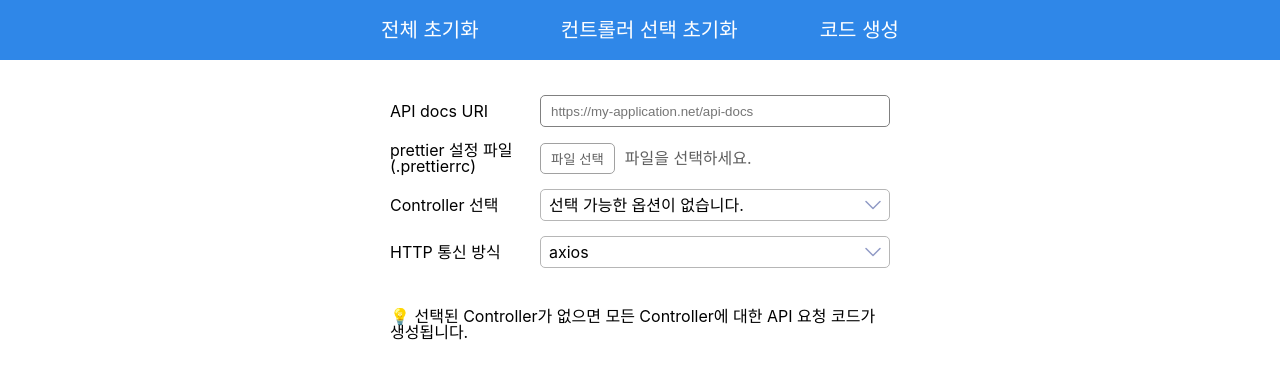
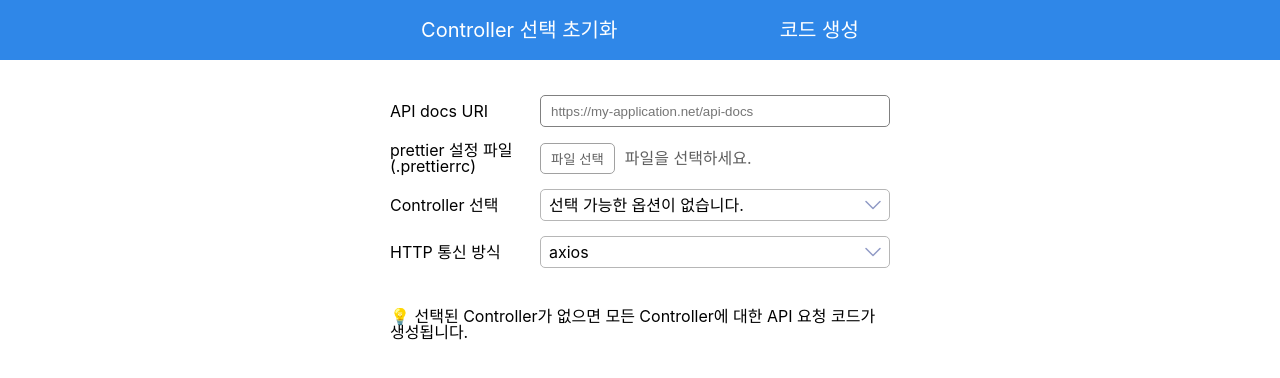
Before and after one commit to hyeonQyu/ts-apigen, a Next.js app in the folder ui/: page / in a window 1280 px wide. Shown: the top 378 px of the page. Built offline with nearby package versions, Linux system fonts and the light colour scheme.

Commit message:
feat: 컨트롤러 생성 초기화 기능 구현 및 코드 생성 요청

```diff
--- a/ui/src/components/home/components/header/header.tsx
+++ b/ui/src/components/home/components/header/header.tsx
@@ -1,15 +1,19 @@
-export interface HeaderProps {}
+import { IUseHomeHandlers, IUseHomeValues } from '@components/home/useHome';
+import useHeader from '@components/home/components/header/useHeader';
+
+export interface HeaderProps extends IUseHomeValues, Pick<IUseHomeHandlers, 'setControllers'> {}
 
 function Header(props: HeaderProps) {
-    const {} = props;
+    const {
+        handlers: { handleClickInitSelectedController, handleClickGenerateCode },
+    } = useHeader(props);
 
     return (
         <>
             <nav>
                 <ul>
-                    <li>전체 초기화</li>
-                    <li>컨트롤러 선택 초기화</li>
-                    <li>코드 생성</li>
+                    <li onClick={handleClickInitSelectedController}>Controller 선택 초기화</li>
+                    <li onClick={handleClickGenerateCode}>코드 생성</li>
                 </ul>
             </nav>
 
--- /dev/null
+++ b/ui/src/components/home/components/header/useHeader.ts
@@ -0,0 +1,60 @@
+import { HeaderProps } from '@components/home/components/header/header';
+import { useMutation } from 'react-query';
+import { Api } from '@requests/apis/api';
+
+export interface IUseHeaderParams extends HeaderProps {}
+
+export interface IUseHeader {
+    values: IUseHeaderValues;
+    handlers: IUseHeaderHandlers;
+}
+
+export interface IUseHeaderValues {}
+
+export interface IUseHeaderHandlers {
+    handleClickInitSelectedController: () => void;
+    handleClickGenerateCode: () => void;
+}
+
+export default function useHeader(params: IUseHeaderParams): IUseHeader {
+    const { selectedControllerNames, setControllers, uri, prettierConfig, httpApiType } = params;
+
+    const handleClickInitSelectedController = () => {
+        if (selectedControllerNames.length === 0) {
+            return;
+        }
+
+        if (confirm('선택한 Controller를 모두 초기화하시겠습니까?')) {
+            setControllers((prev) => {
+                return prev.map(({ name }) => ({ name, checked: false }));
+            });
+        }
+    };
+
+    const generateCode = useMutation(() => {
+        return Api.postGenerateCode({
+            config: {
+                apiDocsUri: uri,
+                requestApi: httpApiType,
+                prettierConfig,
+                controllerNames: selectedControllerNames,
+            },
+        });
+    });
+
+    const handleClickGenerateCode = () => {
+        const { data, mutate, isSuccess } = generateCode;
+        mutate();
+        if (isSuccess && data) {
+            alert('코드 생성이 완료되었습니다.');
+        }
+    };
+
+    return {
+        values: {},
+        handlers: {
+            handleClickInitSelectedController,
+            handleClickGenerateCode,
+        },
+    };
+}
--- a/ui/src/components/home/home.tsx
+++ b/ui/src/components/home/home.tsx
@@ -7,30 +7,23 @@ import ControllerLabelContainer from '@components/home/components/controller-lab
 import Header from '@components/home/components/header/header';
 
 function Home() {
-    const {
-        values: { uri, prettierConfig, controllers, selectedControllerNames, httpApiType },
-        handlers: { setUri, setIsLoadController, setPrettierConfig, setControllers, setHttpApiType },
-    } = useHome();
+    const { values, handlers } = useHome();
 
     return (
         <>
-            <Header />
+            <Header {...values} {...handlers} />
 
             <div className={'wrapper'}>
                 <div>
                     <form>
-                        <ApiDocsUriRow uri={uri} setUri={setUri} setIsLoadController={setIsLoadController} />
-                        <PrettierConfigFileRow prettierConfig={prettierConfig} setPrettierConfig={setPrettierConfig} />
-                        <ControllerSelectRow
-                            controllers={controllers}
-                            setControllers={setControllers}
-                            selectedControllerNames={selectedControllerNames}
-                        />
-                        <HttpApiSelectRow httpApiType={httpApiType} setHttpApiType={setHttpApiType} />
+                        <ApiDocsUriRow {...values} {...handlers} />
+                        <PrettierConfigFileRow {...values} {...handlers} />
+                        <ControllerSelectRow {...values} {...handlers} />
+                        <HttpApiSelectRow {...values} {...handlers} />
                     </form>
 
                     <div className={'label-wrapper'}>
-                        <ControllerLabelContainer selectedControllerNames={selectedControllerNames} setControllers={setControllers} />
+                        <ControllerLabelContainer {...values} {...handlers} />
                     </div>
                 </div>
             </div>
--- a/ui/src/defines/models.ts
+++ b/ui/src/defines/models.ts
@@ -1,4 +1,5 @@
 import { ParsedQs } from 'qs';
+import { Config } from '@defines/config';
 
 export interface ControllersReq extends ParsedQs {
     docsUri: string;
@@ -7,3 +8,7 @@ export interface ControllersReq extends ParsedQs {
 export interface ControllersRes {
     controllerNames: string[];
 }
+
+export interface GenerateCodeReq {
+    config: Omit<Config, 'generatedCodePath'>;
+}
--- a/ui/src/requests/apis/api.ts
+++ b/ui/src/requests/apis/api.ts
@@ -1,5 +1,5 @@
 import axios from 'axios';
-import { ControllersReq, ControllersRes } from '@defines/models';
+import { ControllersReq, ControllersRes, GenerateCodeReq } from '@defines/models';
 
 export namespace Api {
     const client = axios.create({ baseURL: 'http://localhost:6200/api' });
@@ -11,4 +11,12 @@ export namespace Api {
     export async function getControllers(req: ControllersReq): Promise<ControllersRes> {
         return (await client.get('/controllers', { params: req })).data;
     }
+
+    /**
+     * 코드 생성 요청
+     * @param req
+     */
+    export async function postGenerateCode(req: GenerateCodeReq): Promise<boolean> {
+        return (await client.post('/generate-code', req)).data;
+    }
 }
```
Also changed, not shown: ui/src/defines/config.ts (added, +17 -0 lines), ui/src/defines/selectBoxOption.ts (renamed from ui/src/defines/SelectBoxOption.ts).
